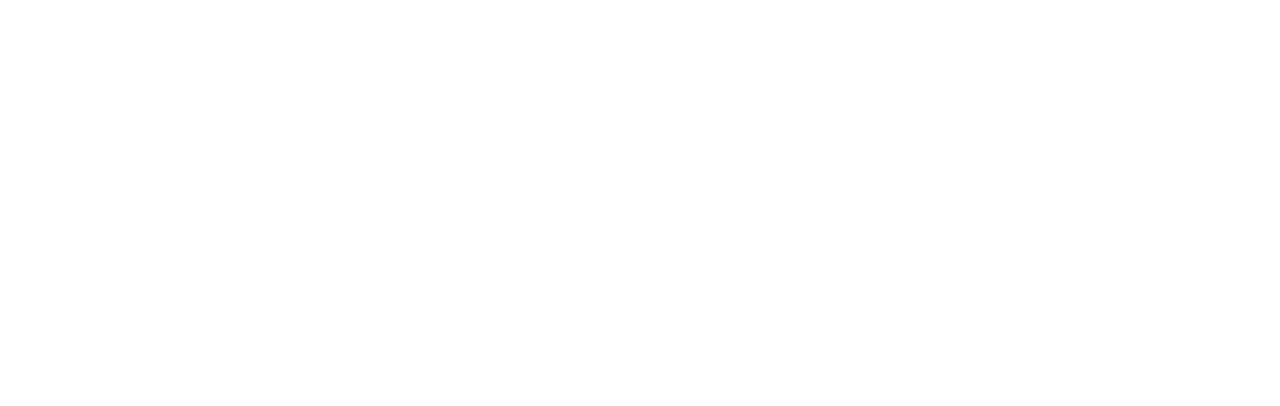
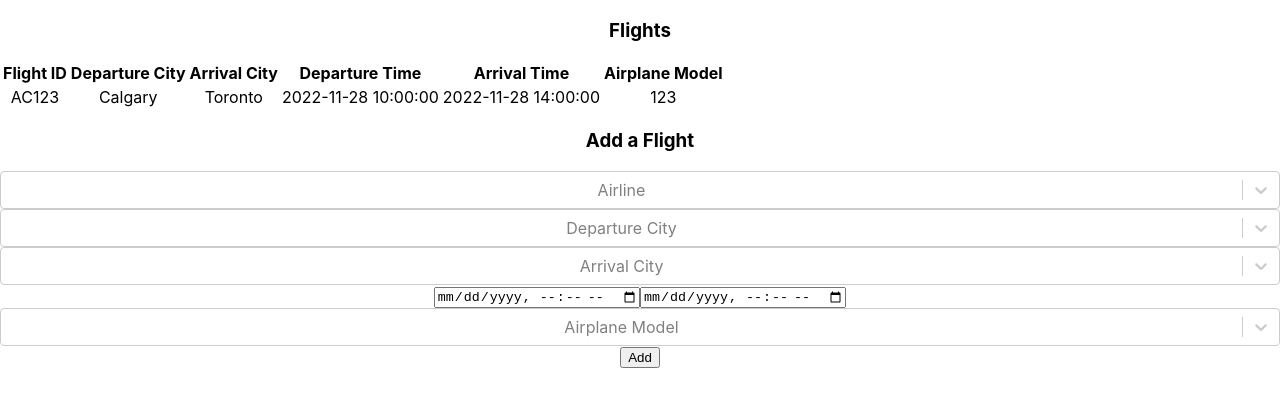
Before and after one commit to taylor-noel/flight-booking-system, a React (Create React App) app in the folder flight-system/: page /admin in a window 1280 px wide. Shown: the top 406 px of the page. Built offline with nearby package versions, Linux system fonts and the light colour scheme.

Commit message:
add flight table and form in the admin page

```diff
--- a/flight-system/src/pages/AdminPage.tsx
+++ b/flight-system/src/pages/AdminPage.tsx
@@ -1,6 +1,81 @@
-function AdminPage () {
+import './AdminPage.css';
+import Select from 'react-select';
+import { useState } from 'react';
+
+//TODO: get all value for citites, flights, and airlines from database
+const cities = ["calgary", "victoria", "toronto"];
+const airlines = ["Air Canada", "West Jet"];
+const airplaneModels = ["model1", "model2"];
+const flights = [{
+    "flightNumber": "AC123",
+    "departure": "Calgary",
+    "arrival": "Toronto",
+    "departureTime": "2022-11-28 10:00:00",
+    "arrivalTime": "2022-11-28 14:00:00",
+    "airplaneModel": "123"
+}];
+
+function AdminPage() {
+
+    const [formData, setFormData] = useState({
+        airline: '',
+        departure:'',
+        arrival:'',
+        departureDate:'',
+        arrivalDate:'',
+        airplaneModel:''
+    })
 
     return <div>
+        <h3>Flights</h3>
+        <table>
+            <thead>
+                <th>Flight ID</th>
+                <th>Departure City</th>
+                <th>Arrival City</th>
+                <th>Departure Time</th>
+                <th>Arrival Time</th>
+                <th>Airplane Model</th>
+            </thead>
+            <tbody>
+                {flights.map((flight) => (
+                    <tr>
+                        <td>{flight.flightNumber}</td>
+                        <td>{flight.departure}</td>
+                        <td>{flight.arrival}</td>
+                        <td>{flight.departureTime}</td>
+                        <td>{flight.arrivalTime}</td>
+                        <td>{flight.airplaneModel}</td>
+                    </tr>
+                ))}
+            </tbody>
+        </table>
+        <h3>Add a Flight</h3>
+        <form>
+            <Select
+                placeholder="Airline"
+                options={airlines.map(t => ({ value: t, label: t }))}
+                required={true} />
+            <Select
+                placeholder="Departure City"
+                options={cities.map(t => ({ value: t, label: t }))}
+                required={true} />
+            <Select
+                placeholder="Arrival City"
+                options={cities.map(t => ({ value: t, label: t }))}
+                required={true} />
+            <input
+                type="datetime-local"
+                required={true} />
+            <input
+                type="datetime-local"
+                required={true} />
+            <Select
+                placeholder="Airplane Model"
+                options={airplaneModels.map(t => ({ value: t, label: t }))}
+                required={true} />
+            <button type="submit">Add</button>
+        </form>
     </div>
 }
 export default AdminPage;
--- a/flight-system/src/pages/LoginPage.css
+++ b/flight-system/src/pages/LoginPage.css
@@ -31,3 +31,7 @@
     padding: 5px;
 
 }
+
+.hidden{
+    display: none;
+}
--- a/flight-system/src/pages/LoginPage.tsx
+++ b/flight-system/src/pages/LoginPage.tsx
@@ -1,15 +1,51 @@
 import './LoginPage.css';
+import { useNavigate } from 'react-router-dom';
+import { useState } from 'react';
 
 function LoginPage() {
+    const [authorize, setAuthorize] = useState(false);
+    const [email, setEmail] = useState({ value: '' });
+    const [password, setPassword] = useState({ value: '' });
+
+    const navigate = useNavigate();
+
+    function handleEmail(event: any) {
+        setEmail({ value: event.target.value });
+    }
+    function handlePassword(event: any) {
+        setPassword({ value: event.target.value });
+    }
+    function handleLogin(event: any) {
+        //TODO: authorize credentials
+        if (email.value === "taylor") {
+            navigate('/admin');
+
+        }
+        else {
+            setAuthorize(true);
+        }
+
+    }
 
     return <div className="loginPage">
         <form className="loginForm">
             <label className="title">Login</label>
             <label>Email Address</label>
-            <input type="email" placeholder="Enter email" />
+            <input
+                type="email"
+                value={email.value}
+                placeholder="Enter email"
+                onChange={handleEmail}
+            />
             <label>Password</label>
-            <input type="password" placeholder="Enter password" />
-            <button>Submit</button>
+            <input
+                type="password"
+                value={password.value}
+                placeholder="Enter password"
+                onChange={handlePassword}
+            />
+            <button onClick={handleLogin}>Submit</button>
+            {authorize ? <label>Error: incorrect credentials, please check your email and password.</label> : null}
         </form>
     </div>
 }
```
Also changed, not shown: flight-system/src/pages/AdminPage.css (added).
